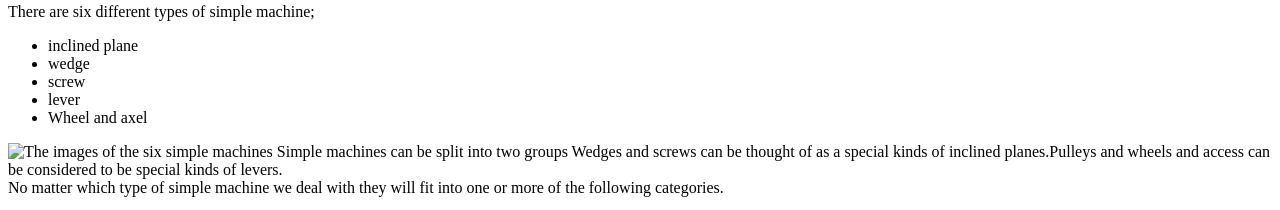
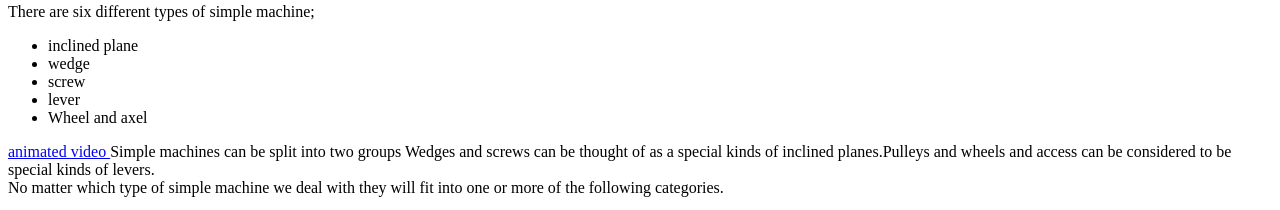
Before and after one commit to Rihobot3893/MyWeb, a plain HTML site: page index.html in a window 1280 px wide. Shown: the part 872-1082 px from the top of the page. Drawn offline with Linux system fonts and the light colour scheme.

Commit message:
Update index.html

```diff
--- a/index.html
+++ b/index.html
@@ -39,7 +39,7 @@ So,if the machine has been designed so the distance moved by the load is less th
 <em><strong >Types of simple machine </strong ></em>
 <p>There are six different types of simple machine;
 <ul><li>inclined plane<li>wedge <li>screw<li>lever<li>Wheel and axel</ul>
-<img src="" alt="The images of the six simple machines ">
+<a href="https://www.youtube.com/simple-machine"> animated video </a>
 Simple machines can be split into two groups Wedges and screws can be thought of as a special kinds of inclined planes.Pulleys and wheels and access can be considered to be special kinds of levers.<br>
 No matter which type of simple machine we deal with they will fit into one or more of the following categories.
 <ol><li>Force multiplier <li>Speed multiplier <li>Direction changer</ol>
```
